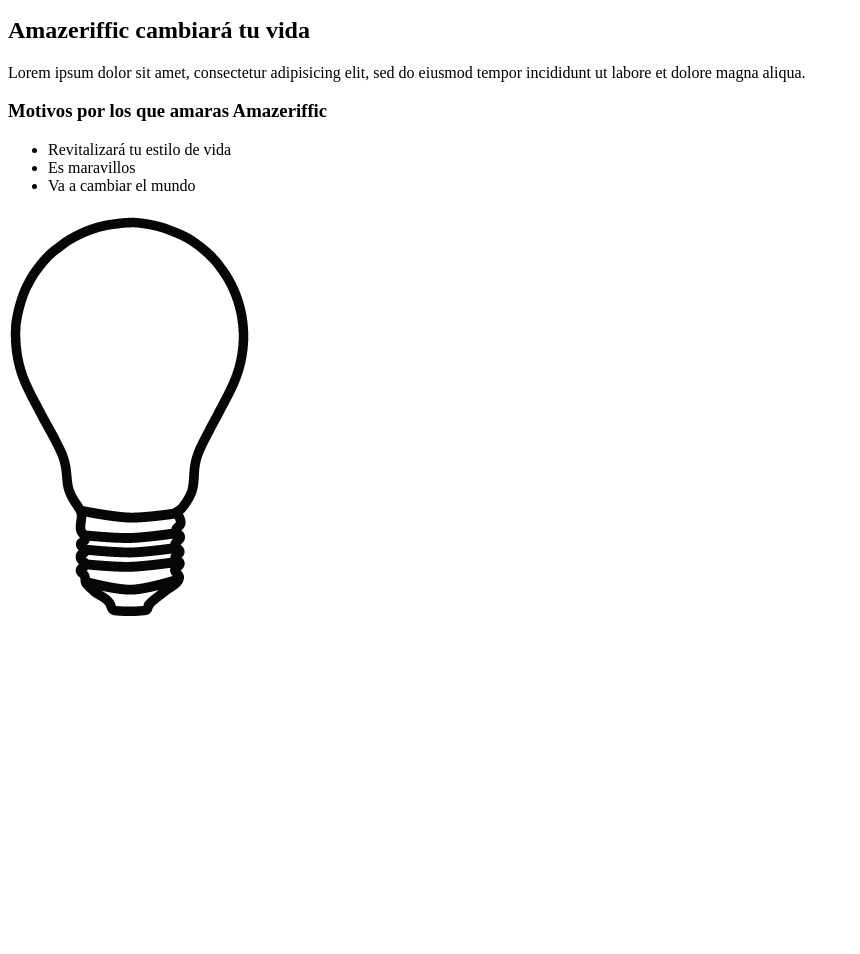
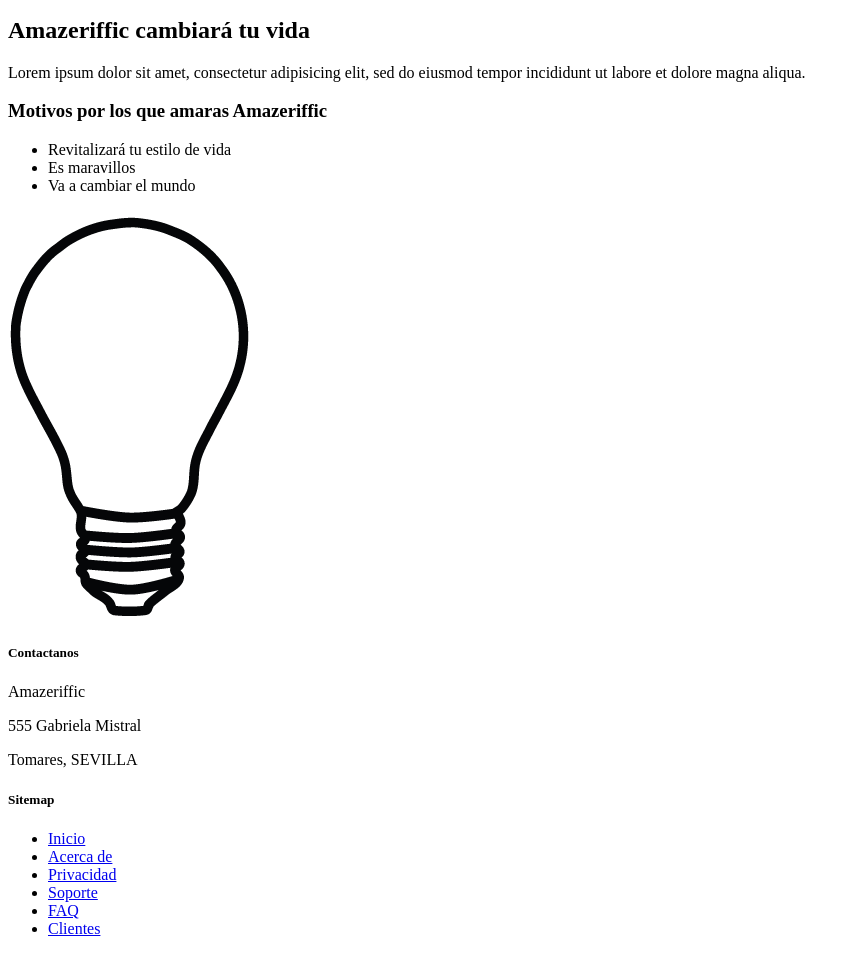
Before and after one commit to zhanos/amazeriffic, a plain HTML site: page index.html in a window 1280 px wide. Shown: the part 101-1055 px from the top of the page, without its empty margins (0-860 px from the left). Before the commit the page ends 800 px from the top, so only its background shows below. Drawn offline with Linux system fonts and the light colour scheme.

Commit message:
Pie de pagina

```diff
--- a/index.html
+++ b/index.html
@@ -31,6 +31,24 @@
 		</main>
 
 		<footer>
+			<div class="contact">
+				<h5>Contactanos</h5>
+				<p>Amazeriffic</p>
+				<p>555 Gabriela Mistral</p>
+				<p>Tomares, SEVILLA</p>
+			</div>
+
+			<div class="sitemap">
+				<h5>Sitemap</h5>
+				<ul>
+					<li><a href="#">Inicio</a></li>
+					<li><a href="#">Acerca de</a></li>
+					<li><a href="#">Privacidad</a></li>
+					<li><a href="#">Soporte</a></li>
+					<li><a href="#">FAQ</a></li>
+					<li><a href="#">Clientes</a></li>
+				</ul>
+			</div>
 		</footer>
 	</body>
 </html>
```
